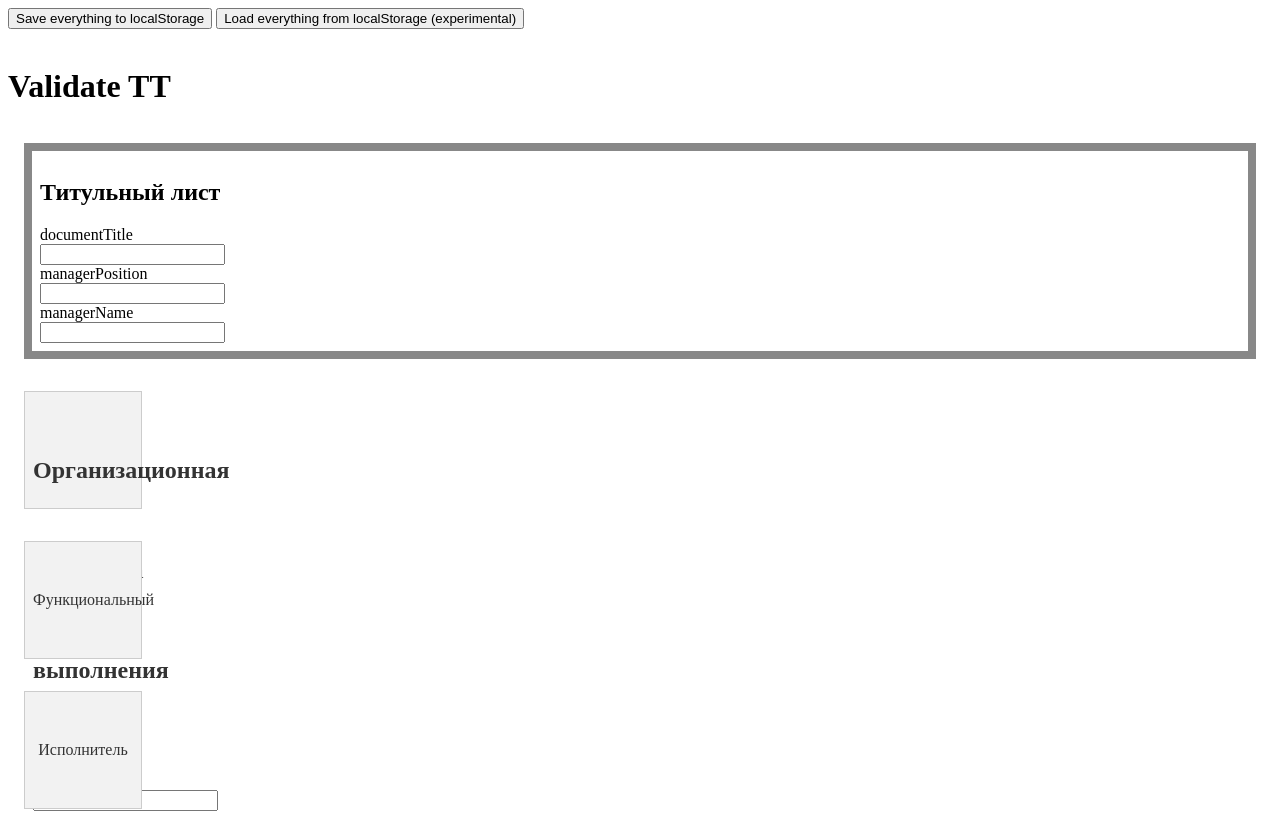
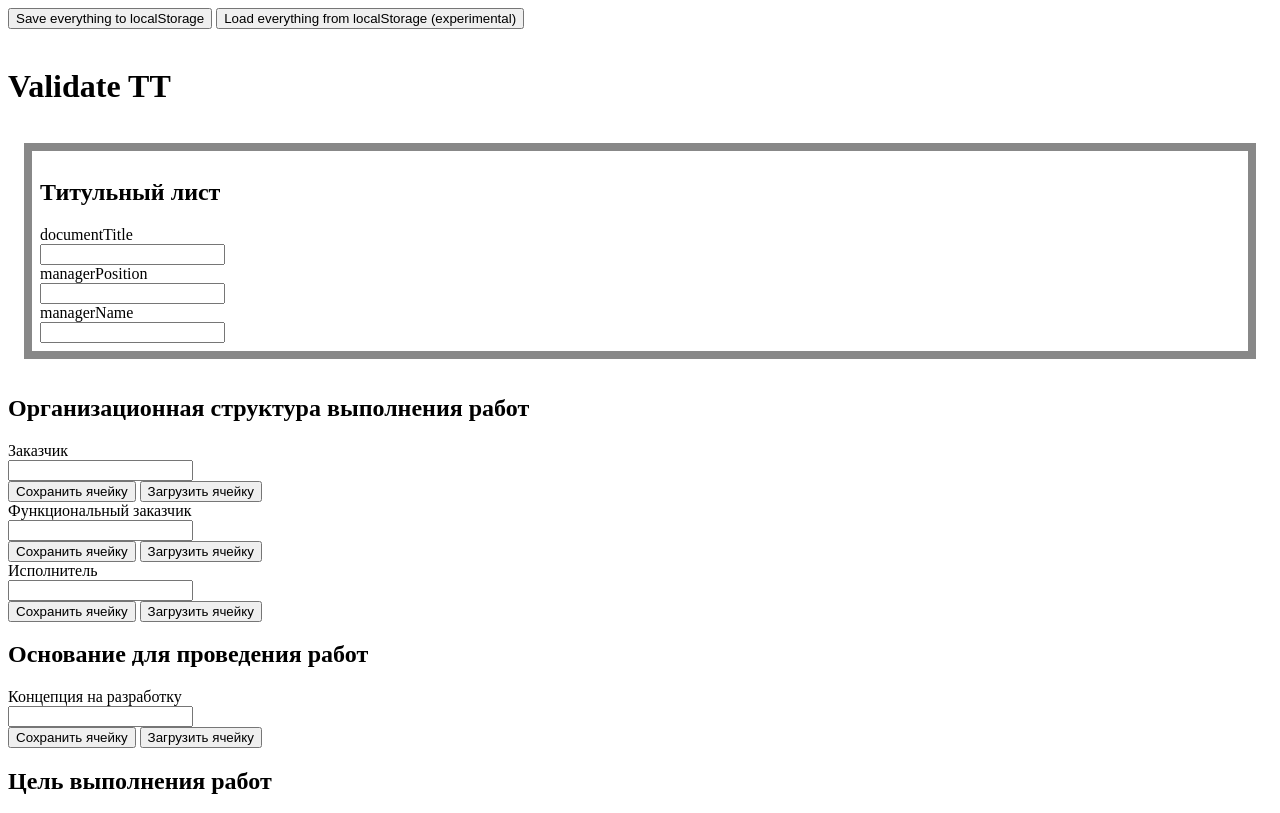
Before and after one commit to generic-name-2166/tt-validation, a SvelteKit app: page / in a window 1280 px wide. Shown: the top 813 px of the page. Built offline with nearby package versions, Linux system fonts and the light colour scheme.

Commit message:
Update Cell.svelte

```diff
--- a/src/routes/Cell.svelte
+++ b/src/routes/Cell.svelte
@@ -122,7 +122,7 @@
 </div>
 
 <style>
-  div {
+  .cell {
     margin: 1em;
     border: solid #888888;
     border-width: 0.5em;
@@ -137,4 +137,8 @@
     color: #333;
     transition: background-color 0.3s ease;
   }
+
+  .cell:hover {
+    background-color: #e0e0e0;
+  }
 </style>
```
